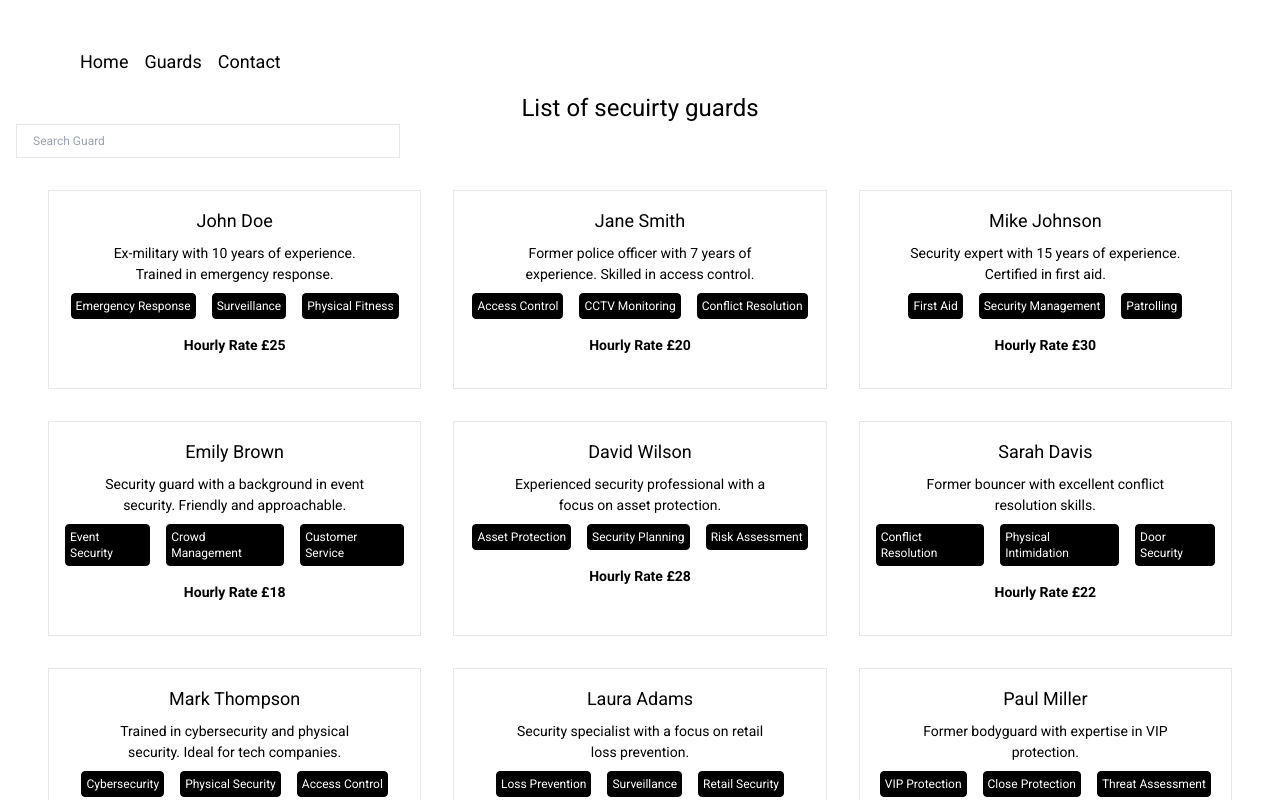
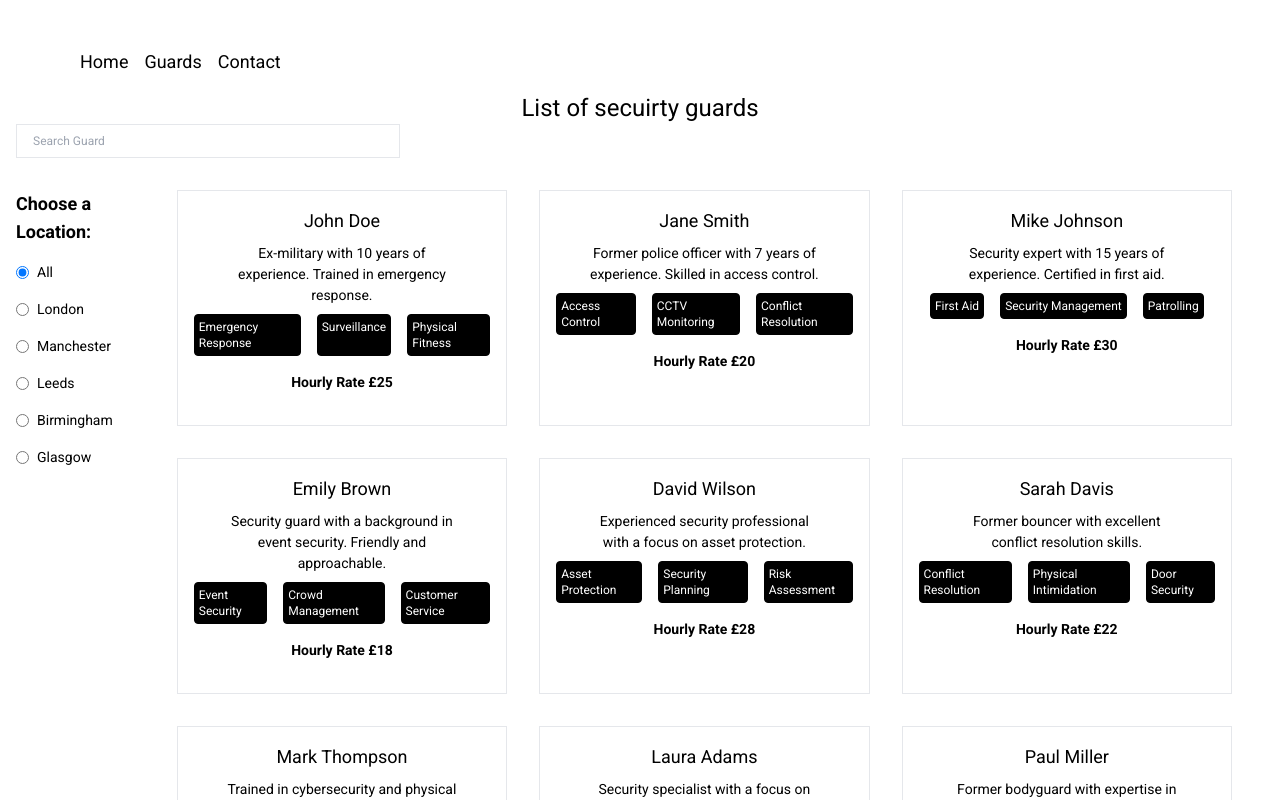
Before and after one commit to Mohamed-N-Mohamed/guard-simplicity, a React (Vite) app: page /guards in a window 1280 px wide. Shown: the top 800 px of the page. Built offline with nearby package versions, Linux system fonts and the light colour scheme.

Commit message:
added location

```diff
--- /dev/null
+++ b/src/components/Location.jsx
@@ -0,0 +1,75 @@
+import React from "react";
+
+const Location = ({ changeLocation, location }) => {
+  return (
+    <div className='location py-8 flex flex-col gap-4'>
+      <h3 className='text-lg font-bold'>Choose a Location:</h3>
+      <label className='flex items-center space-x-2'>
+        <input
+          type='radio'
+          value='All'
+          className='form-radio text-blue-600'
+          checked={location === "All"}
+          onChange={changeLocation}
+        />
+        <span>All</span>
+      </label>
+      <label className='flex items-center space-x-2'>
+        <input
+          type='radio'
+          value='London'
+          className='form-radio text-blue-600'
+          checked={location === "London"}
+          onChange={changeLocation}
+        />
+        <span>London</span>
+      </label>
+
+      <label className='flex items-center space-x-2'>
+        <input
+          type='radio'
+          value='Manchester'
+          className='form-radio text-blue-600'
+          checked={location === "Manchester"}
+          onChange={changeLocation}
+        />
+        <span>Manchester</span>
+      </label>
+
+      <label className='flex items-center space-x-2'>
+        <input
+          type='radio'
+          value='Leeds'
+          className='form-radio text-blue-600'
+          checked={location === "Leeds"}
+          onChange={changeLocation}
+        />
+        <span>Leeds</span>
+      </label>
+
+      <label className='flex items-center space-x-2'>
+        <input
+          type='radio'
+          value='Birmingham'
+          className='form-radio text-blue-600'
+          checked={location === "Birmingham"}
+          onChange={changeLocation}
+        />
+        <span>Birmingham</span>
+      </label>
+
+      <label className='flex items-center space-x-2'>
+        <input
+          type='radio'
+          value='Glasgow'
+          className='form-radio text-blue-600'
+          checked={location === "Glasgow"}
+          onChange={changeLocation}
+        />
+        <span>Glasgow</span>
+      </label>
+    </div>
+  );
+};
+
+export default Location;
--- a/src/pages/Guards.jsx
+++ b/src/pages/Guards.jsx
@@ -1,4 +1,5 @@
 import { useState, useEffect } from "react";
+import Location from "../components/Location";
 import Navbar from "../components/Navbar";
 import Search from "../components/Search";
 import Security from "../components/Security";
@@ -10,8 +11,9 @@ const Guards = () => {
   const [guards, setGuards] = useState(securityGuards);
   const [filteredGuards, setFilteredGuards] = useState([]);
   const [search, setSearch] = useState("");
+  const [selectedLoction, setSelectedLocation] = useState("All");
 
-  console.log(filteredGuards);
+  console.log(selectedLoction);
 
   useEffect(() => {
     //if there is a search term. find the person
@@ -26,6 +28,12 @@ const Guards = () => {
     }
   }, [search]);
 
+  const handleChangeLocation = (e) => {
+    const { value } = e.target;
+    console.log(value);
+    setSelectedLocation(value);
+  };
+
   return (
     <div className='guards-list p-4'>
       <Navbar />
@@ -39,7 +47,11 @@ const Guards = () => {
           <Search searchTerm={search} setSearch={setSearch} />
         </div>
 
-        <div className='security max-w-7xl mx-auto'>
+        <div className='security max-w-7xl mx-auto flex gap-8'>
+          <Location
+            changeLocation={handleChangeLocation}
+            location={selectedLoction}
+          />
           <Security guards={filteredGuards} />
         </div>
       </div>
```
